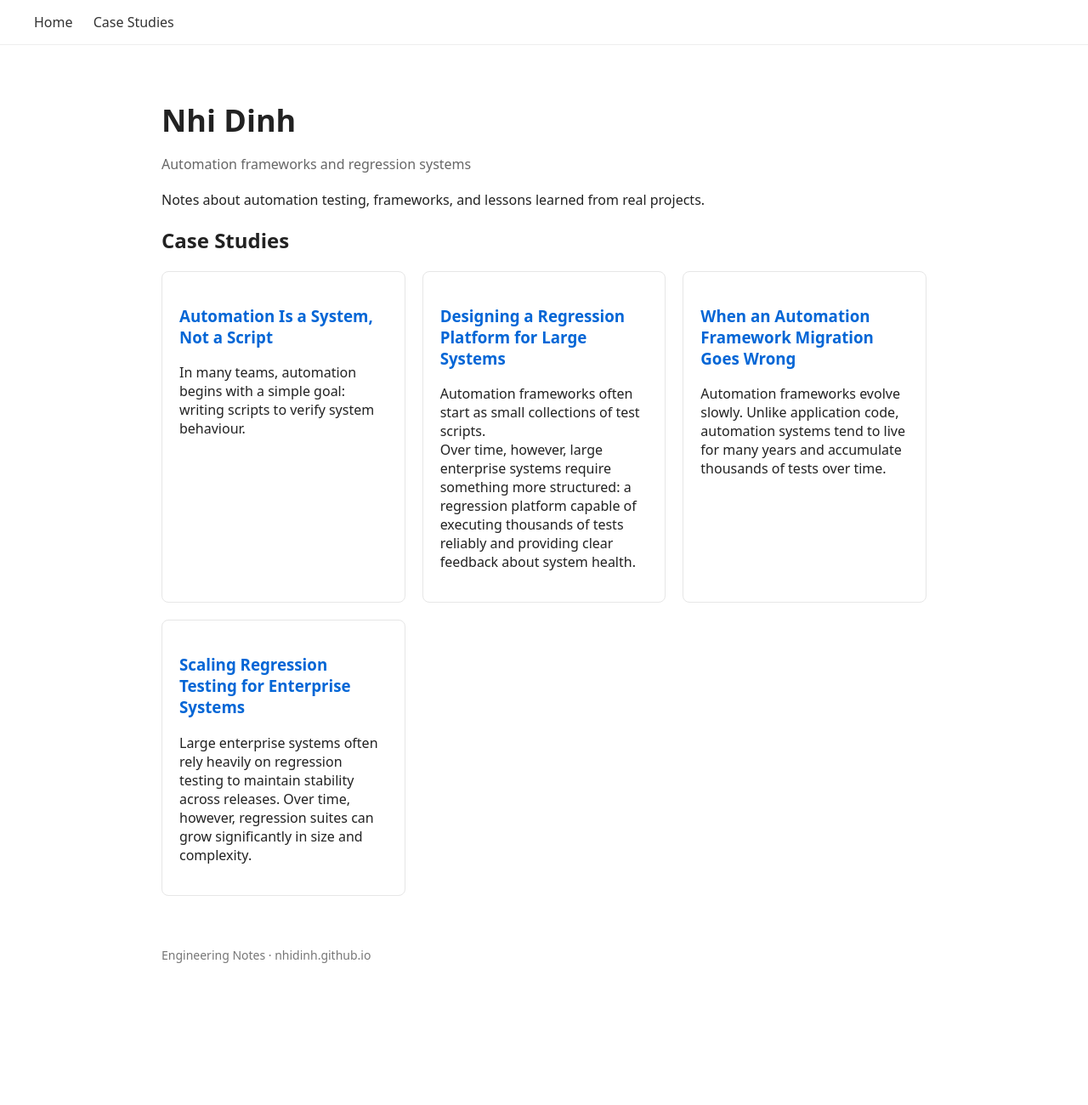
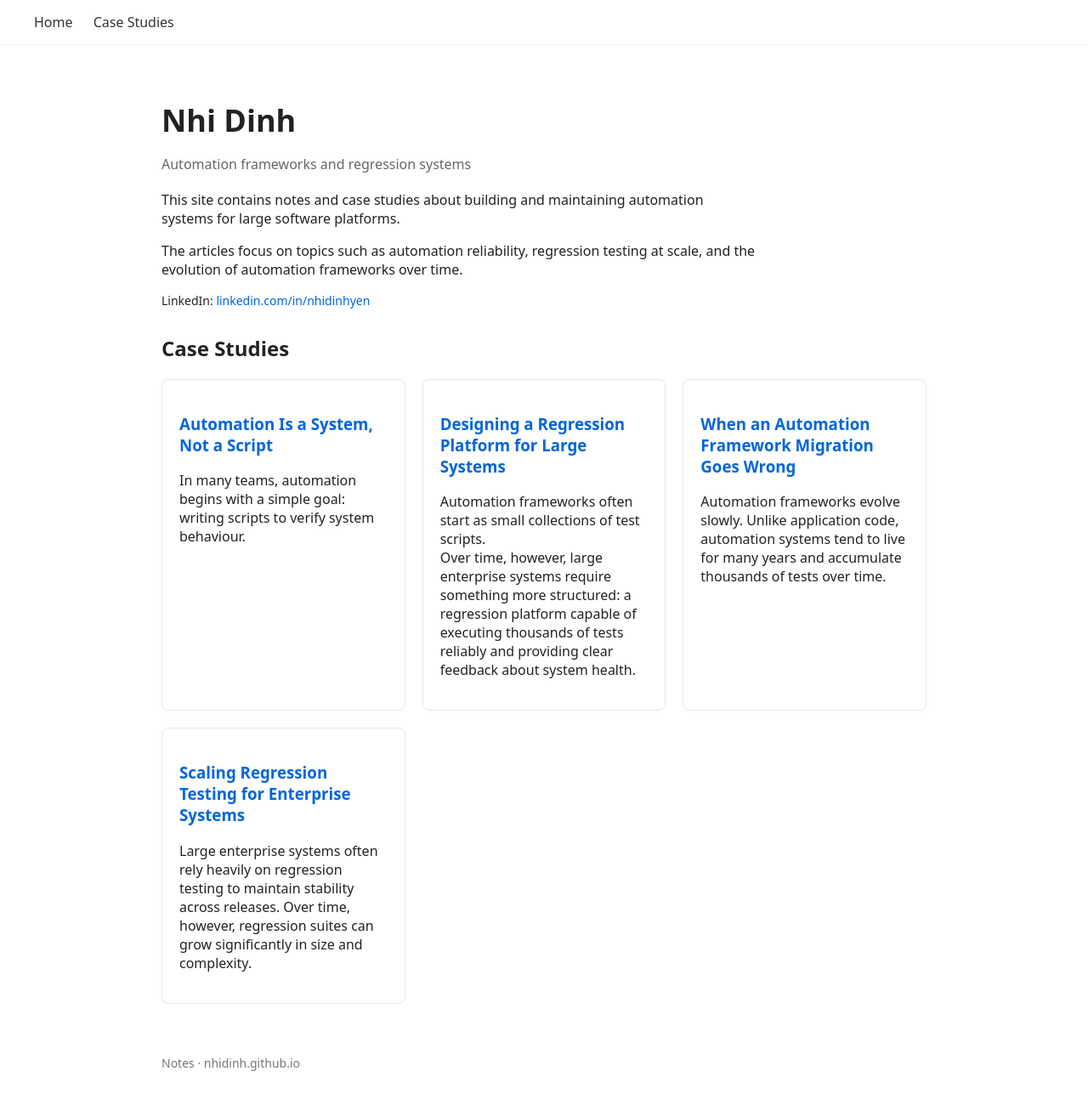
Before and after one commit to nhidinh/nhidinh.github.io, a Jekyll site: the page built from index.html, in a window 1280 px wide. Shown: the whole page at 85% size. Built offline with Jekyll 4.4.1, drawn with Linux system fonts in a browser that asks for light colours; before the commit the page ends 1173 px from its top, so only the background shows below that.

Commit message:
Update index.html

```diff
--- a/index.html
+++ b/index.html
@@ -1,5 +1,6 @@
 ---
 ---
+
 <!DOCTYPE html>
 <html>
 
@@ -8,7 +9,7 @@
 <meta charset="UTF-8">
 <meta name="viewport" content="width=device-width, initial-scale=1.0">
 
-<title>Nhi Dinh | Automation Engineering Notes</title>
+<title>Nhi Dinh</title>
 
 <style>
 
@@ -49,6 +50,21 @@ margin-bottom:5px;
 .subtitle{
 color:#666;
 margin-bottom:20px;
+}
+
+.intro{
+max-width:700px;
+margin-bottom:30px;
+}
+
+.contact{
+margin-top:10px;
+font-size:14px;
+}
+
+.contact a{
+color:#0366d6;
+text-decoration:none;
 }
 
 .cards{
@@ -98,9 +114,26 @@ font-size:14px;
 Automation frameworks and regression systems
 </p>
 
+<div class="intro">
+
 <p>
-Notes about automation testing, frameworks, and lessons learned from real projects.
+This site contains notes and case studies about building and maintaining
+automation systems for large software platforms.
 </p>
+
+<p>
+The articles focus on topics such as automation reliability, regression
+testing at scale, and the evolution of automation frameworks over time.
+</p>
+
+<div class="contact">
+LinkedIn:
+<a href="https://linkedin.com/in/nhidinhyen">
+linkedin.com/in/nhidinhyen
+</a>
+</div>
+
+</div>
 
 <h2 id="cases">Case Studies</h2>
 
@@ -127,7 +160,7 @@ Notes about automation testing, frameworks, and lessons learned from real projec
 </div>
 
 <footer>
-Engineering Notes · nhidinh.github.io
+Notes · nhidinh.github.io
 </footer>
 
 </div>
```
